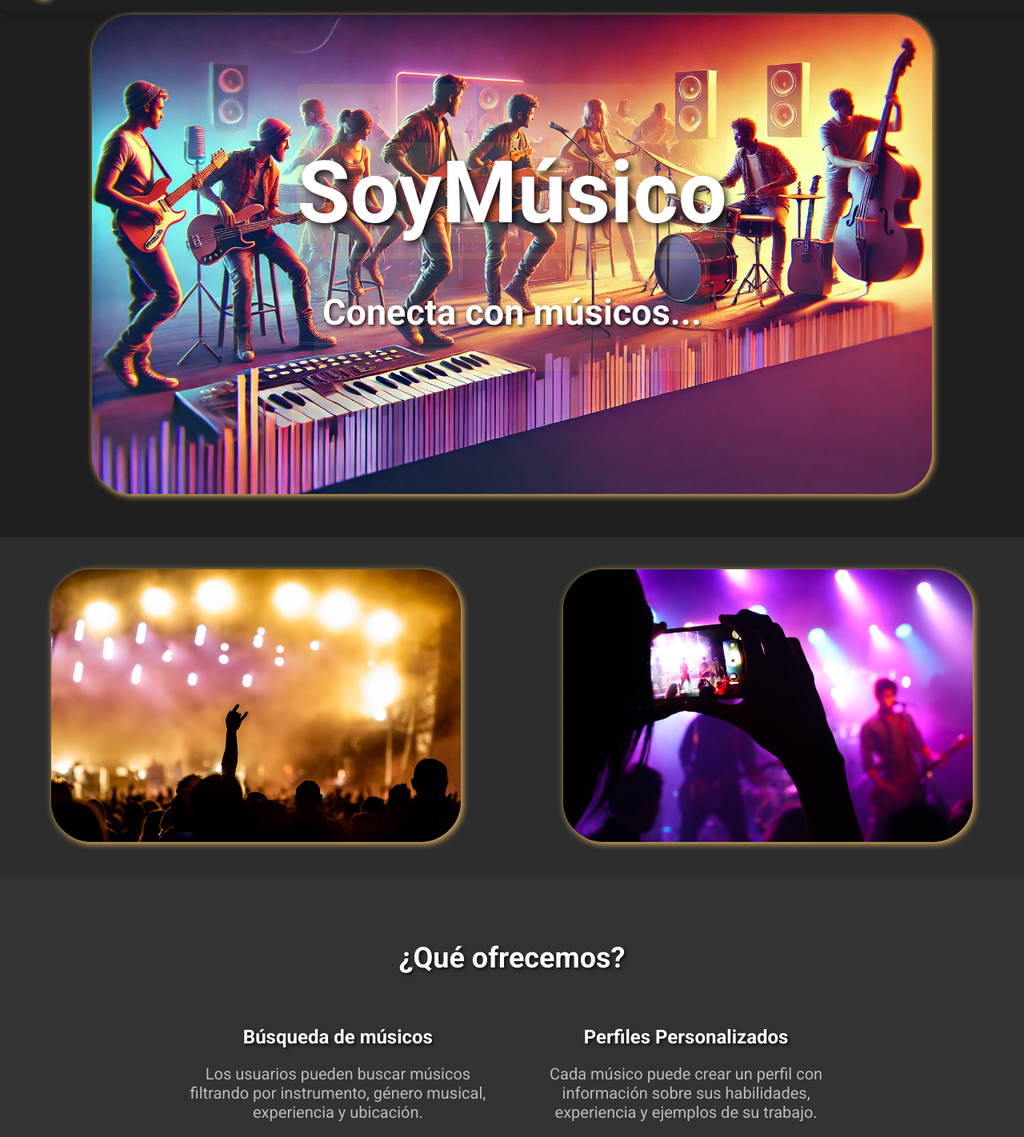
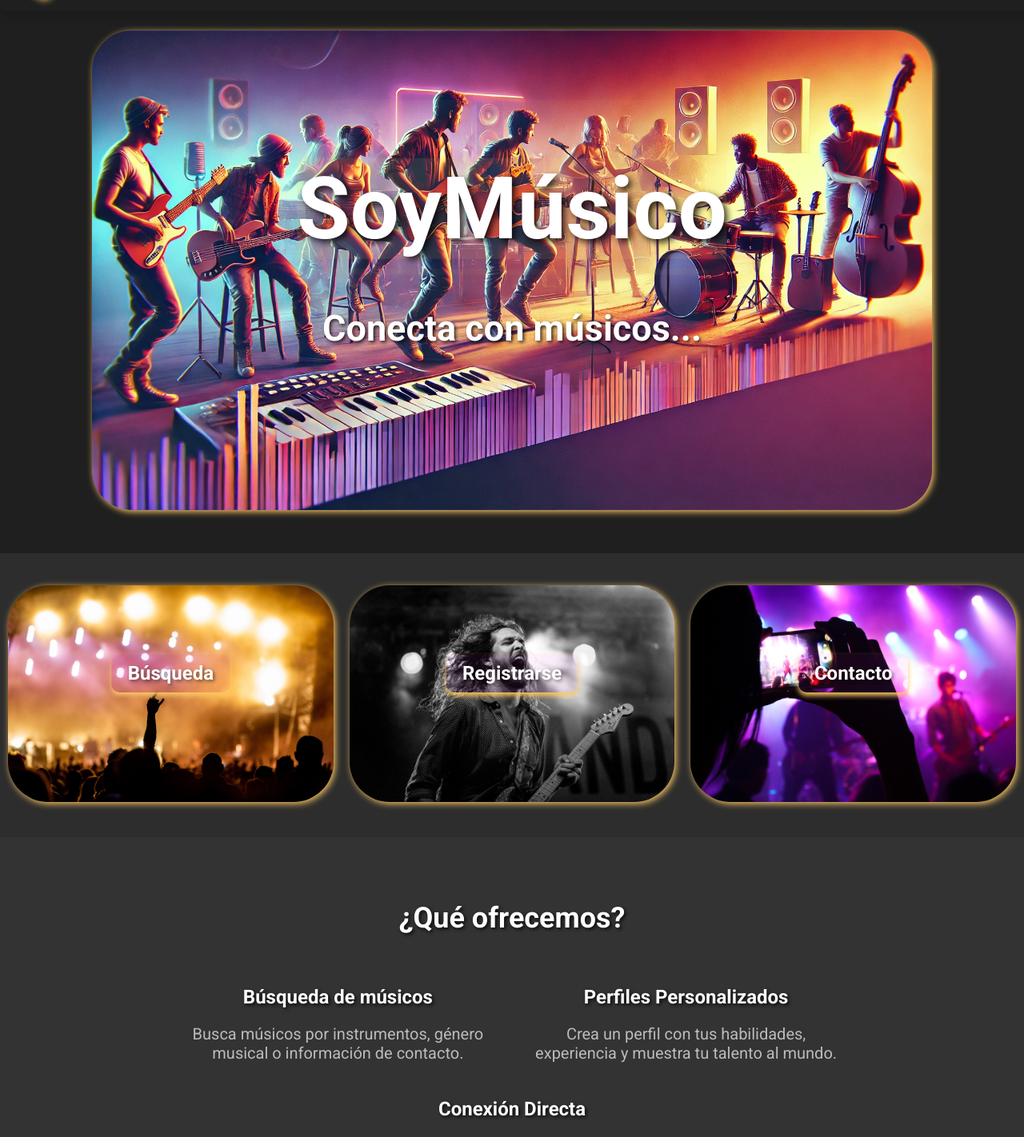
Before and after one commit to irizarry34/soymusico, a React (Create React App) app: page / in a window 1280 px wide. Shown: the part 112-1534 px from the top of the page at 80% size. Built offline with nearby package versions, Linux system fonts and the light colour scheme.

Commit message:
Muchas mejoras: Busqueda de Perfil, corregir logo, apariencia de landingPage, resenas, estrellas, etc

```diff
--- a/src/App.css
+++ b/src/App.css
@@ -19,7 +19,7 @@ body {
 .logo img {
   width: 90px;
   height: 90px;
-  filter: drop-shadow( 2px 2px 4px rgba(255, 200, 100, 1))
+  filter: drop-shadow(2px 2px 4px rgba(255, 200, 100, 1));
 }
 
 nav ul {
@@ -49,8 +49,7 @@ nav ul li a:hover {
   background-color: #1f1f1f;
   padding: 50px;
   flex-direction: column;
-  margin-top: 80px; /* Añadimos margen para compensar la altura del navbar */
-
+  margin-top: 100px; /* Añadimos margen para compensar la altura del navbar */
 }
 
 .hero-image {
@@ -60,15 +59,15 @@ nav ul li a:hover {
 
 .hero-image img {
   width: 100%;
-  max-width: 1300px;
+  max-width: 1250px;
   height: 600px;
   border-radius: 50px;
   object-fit: cover;
-  filter: drop-shadow( 2px 2px 4px rgba(255, 200, 100, 1))
+  filter: drop-shadow(2px 2px 4px rgba(255, 200, 100, 1));
 }
 
 .hero-text {
-  font-size: 50px; /* Ajustado a un tamaño grande pero razonable */
+  font-size: 50px;
   position: absolute;
   top: 35%;
   left: 50%;
@@ -76,8 +75,8 @@ nav ul li a:hover {
   z-index: 1;
   text-align: center;
   color: #FFFFFF;
-  padding: 0px; /* Reduce el padding para evitar problemas de visibilidad */
-  background-color: rgba(255, 201, 100, 0.124);
+  padding: 0px;
+  background-color: rgba(255, 201, 100, 0.045);
   border-radius: 8px;
   text-shadow: 2px 2px 4px rgba(0, 0, 0, 0.8);
 }
@@ -92,7 +91,7 @@ nav ul li a:hover {
   text-align: center;
   color: #ffffff;
   padding: 10px;
-  background-color: rgba(255, 201, 100, 0.101);
+  background-color: rgba(255, 201, 100, 0.045);
   border-radius: 8px;
   text-shadow: 2px 2px 4px rgb(0, 0, 0, 0.8);
 }
@@ -103,7 +102,6 @@ nav ul li a:hover {
   color: #FFFFFF;
   background-color: rgba(255, 201, 100, 0.101);
   text-shadow: 4px 4px 8px rgb(0, 0, 0, 0.8);
-
 }
 
 .hero-text p {
@@ -124,6 +122,7 @@ nav ul li a:hover {
   margin: 0 10px;
   max-width: 40%; /* Limita el ancho máximo de cada feature */
   box-sizing: border-box;
+  position: relative; /* Necesario para el posicionamiento del título */
 }
 
 .feature img {
@@ -131,7 +130,23 @@ nav ul li a:hover {
   max-width: 550px;
   border-radius: 50px;
   object-fit: cover;
-  filter: drop-shadow( 2px 2px 4px rgb(255, 200, 100, 1))
+  filter: drop-shadow(2px 2px 4px rgb(255, 200, 100, 1));
+}
+
+.image-title {
+  position: absolute;
+  top: 40%;  /* Posición vertical al 50% */
+  left: 50%;  /* Posición horizontal al 50% */
+  transform: translate(-50%, -50%);  /* Ajuste para centrar completamente */
+  color: #fff;
+  font-size: 24px;
+  font-weight: bold;
+  background-color: rgba(255, 56, 255, 0.063);  /* Fondo semitransparente */
+  padding: 10px 20px;
+  border-radius: 10px;
+  box-shadow: 0px 4px 6px rgba(255, 200, 100, 1);
+  text-shadow: 2px 2px 4px rgba(0, 0, 0, 0.5);
+  text-align: center;  /* Asegura que el texto dentro esté centrado */
 }
 
 /* Responsive: Pantallas pequeñas */
--- a/src/landingPage/landingpage.js
+++ b/src/landingPage/landingpage.js
@@ -39,7 +39,6 @@ function LandingPage() {
                 <>
                   <li><Link to="/profile">Perfil</Link></li> {/* Enlace al perfil si el usuario ha iniciado sesión */}
                   <li><button className="logout-btn" onClick={handleLogout}>Cerrar Sesión</button></li>
-
                 </>
               ) : (
                 <>
@@ -66,11 +65,32 @@ function LandingPage() {
       {/* Sección Principal */}
       <main>
         <section className="features">
+          {/* Primera imagen - Búsqueda */}
           <div className="feature">
-            <img src="musican3.jpg" alt="Músico 1" className="responsive-img" />
+            <Link to="/search">
+              <div className="image-container">
+                <img src="musican3.jpg" alt="Músico 1" className="responsive-img" />
+                <div className="image-title">Búsqueda</div> {/* Título para la imagen */}
+              </div>
+            </Link>
           </div>
+          {/* Nueva imagen central - Registrarse */}
           <div className="feature">
-            <img src="musican2.jpg" alt="Músico 2" className="responsive-img" />
+            <Link to="/register">
+              <div className="image-container">
+                <img src="musican1.jpg" alt="Registrarse" className="responsive-img" />
+                <div className="image-title">Registrarse</div> {/* Título para la imagen */}
+              </div>
+            </Link>
+          </div>
+          {/* Segunda imagen - Contacto */}
+          <div className="feature">
+            <Link to="/contact">
+              <div className="image-container">
+                <img src="musican2.jpg" alt="Músico 2" className="responsive-img" />
+                <div className="image-title">Contacto</div> {/* Título para la imagen */}
+              </div>
+            </Link>
           </div>
         </section>
 
@@ -78,15 +98,15 @@ function LandingPage() {
           <h2>¿Qué ofrecemos?</h2>
           <div className="service">
             <h3>Búsqueda de músicos</h3>
-            <p>Los usuarios pueden buscar músicos filtrando por instrumento, género musical, experiencia y ubicación.</p>
+            <p>Busca músicos por instrumentos, género musical o información de contacto.</p>
           </div>
           <div className="service">
             <h3>Perfiles Personalizados</h3>
-            <p>Cada músico puede crear un perfil con información sobre sus habilidades, experiencia y ejemplos de su trabajo.</p>
+            <p>Crea un perfil con tus habilidades, experiencia y muestra tu talento al mundo.</p>
           </div>
           <div className="service">
-            <h3>Conexión</h3>
-            <p>Contacta a los músicos directamente desde sus perfiles para coordinar proyectos y colaborar en música.</p>
+            <h3>Conexión Directa</h3>
+            <p>Contacta a músicos desde sus perfiles y colabora fácilmente en proyectos musicales.</p>
           </div>
         </section>
       </main>
--- a/src/loginPage/loginPage.js
+++ b/src/loginPage/loginPage.js
@@ -35,7 +35,6 @@ function LoginPage() {
         <nav>
           <ul>
             <li><Link to="/">Búsqueda</Link></li>
-            <li><Link to="/">Comunidad</Link></li>
             <li><Link to="/">Contacto</Link></li>
             <li><Link to="/login">Iniciar Sesión</Link></li>
             <li><Link to="/register">Registrarse</Link></li>
--- a/src/perfilPage/perfilPage.js
+++ b/src/perfilPage/perfilPage.js
@@ -201,7 +201,6 @@ function PerfilPage() {
           <ul>
             <li><a href="/">Inicio</a></li>
             <li><a href="/search">Búsqueda</a></li>
-            <li><a href="/community">Comunidad</a></li>
             <li><a href="/calendar">Calendario</a></li>
             <li><a href="/contact">Contacto</a></li>
             <li><a href="/inbox">Buzón de Entrada</a></li>
@@ -209,7 +208,7 @@ function PerfilPage() {
             <li><a href="/gallery">Galería</a></li>
             <li><a href="/profile">{user ? user.email : 'Perfil'}</a></li>
             <li><button className="logout-btn" onClick={handleLogout}>Cerrar Sesión</button></li>
-            <li><button className="logout-btn" onClick={() => navigate('/publicProfile')}>Perfil Público</button></li>
+            <li><button className="logout-btn" onClick={() => navigate(`/publicProfile/${user?.id}`)}>Perfil Público</button></li> {/* Ajuste aquí */}
           </ul>
         </nav>
       </div>
--- a/src/publicprofile/publicProfile.js
+++ b/src/publicprofile/publicProfile.js
@@ -1,15 +1,26 @@
 import React, { useState, useEffect } from 'react';
+import { useParams } from 'react-router-dom';
 import '../publicprofile/publicProfile.css';
 import { supabase } from '../supabaseClient';
-import instrumentIcons from '../instrumentIcons';
 import { useNavigate } from 'react-router-dom';
 import ReactStars from 'react-stars';
 
-// Importa todos los iconos en una sola línea, evitando duplicados
+// Importa todos los iconos en una sola línea
 import { FaGuitar, FaDrum, FaMusic, FaCompactDisc, FaHeadphones } from 'react-icons/fa';
 import { GiElectric, GiMicrophone, GiSaxophone, GiFlute } from 'react-icons/gi';
 import { MdAudiotrack, MdRecordVoiceOver } from 'react-icons/md';
 import { IoMdMic } from 'react-icons/io';
+
+// Define los iconos para cada instrumento musical
+const instrumentIcons = {
+  Guitarra: <FaGuitar />,
+  Batería: <FaDrum />,
+  Micrófono: <IoMdMic />,
+  Saxofón: <GiSaxophone />,
+  Flauta: <GiFlute />,
+  Bajo: <GiElectric />,
+  Voz: <MdRecordVoiceOver />,
+};
 
 // Define los iconos para cada género musical
 const genreIcons = {
@@ -46,11 +57,14 @@ const genreIcons = {
 };
 
 function PublicProfile() {
-  const [user, setUser] = useState(null);
+  const { id } = useParams();
+  const [currentUser, setCurrentUser] = useState(null); // Usuario autenticado
+  const [publicUser, setPublicUser] = useState(null); // Usuario del perfil público
   const [bio, setBio] = useState('');
   const [instruments, setInstruments] = useState([]);
   const [genres, setGenres] = useState([]);
   const [photoUrl, setPhotoUrl] = useState(null);
+  const [reviews, setReviews] = useState([]); // Almacenar las reseñas
   const [review, setReview] = useState('');
   const [rating, setRating] = useState(0);
   const [contactMessage, setContactMessage] = useState('');
@@ -59,33 +73,61 @@ function PublicProfile() {
 
   const navigate = useNavigate(); // Para redirigir
 
+  // Obtener los datos del usuario autenticado
   useEffect(() => {
-    const fetchUserData = async () => {
-      const { data: { user } } = await supabase.auth.getUser();
-      if (user) {
-        setUser(user);
+    const fetchCurrentUser = async () => {
+      const { data: { user }, error } = await supabase.auth.getUser();
+      if (error) {
+        console.error('Error obteniendo el usuario autenticado:', error);
+        return;
+      }
+      setCurrentUser(user); // Guardar los datos del usuario autenticado
+    };
+
+    fetchCurrentUser();
+  }, []);
+
+  // Obtener los datos del perfil público (usuario seleccionado en la búsqueda)
+  useEffect(() => {
+    const fetchPublicUserData = async () => {
       const { data: userData, error } = await supabase
         .from('users')
-          .select('bio, instruments, genres, photo_url')
-          .eq('id', user.id)
+        .select('bio, instruments, genres, photo_url, first_name, last_name, email')
+        .eq('id', id)
         .single();
 
       if (error) {
-          console.error("Error fetching user data:", error);
+        console.error("Error al obtener los datos del perfil público:", error);
         return;
       }
 
       if (userData) {
+        setPublicUser(userData);
         setBio(userData.bio || '');
         setInstruments(userData.instruments ? userData.instruments.split(', ') : []);
         setGenres(userData.genres ? userData.genres.split(', ') : []);
         setPhotoUrl(userData.photo_url || '');
       }
+    };
+
+    const fetchReviews = async () => {
+      const { data: reviewsData, error } = await supabase
+        .from('reviews')
+        .select('review_text, rating, created_at, reviewer_user_id')
+        .eq('reviewed_user_id', id);
+
+      if (error) {
+        console.error("Error al obtener las reseñas:", error);
+      } else {
+        setReviews(reviewsData);
       }
     };
 
-    fetchUserData();
-  }, []);
+    if (id) {
+      fetchPublicUserData();
+      fetchReviews();
+    }
+  }, [id]);
 
   const renderInstrumentIcon = (instrument) => {
     return instrumentIcons[instrument] || <FaMusic />;
@@ -99,41 +141,59 @@ function PublicProfile() {
     setRating(newRating);
   };
 
-  const handleSubmitReview = () => {
+  const handleSubmitReview = async () => {
+    const { error } = await supabase
+      .from('reviews')
+      .insert([
+        { reviewer_user_id: currentUser.id, reviewed_user_id: id, review_text: review, rating: rating }
+      ]);
+
+    if (error) {
+      console.error("Error al enviar la reseña:", error);
+    } else {
       console.log("Reseña enviada:", review, "Puntuación:", rating);
+      setReview('');
+      setRating(0);
+    }
   };
 
   const handleContactMessage = () => {
     console.log("Mensaje de contacto enviado:", contactMessage, contactEmail, contactPhone);
   };
 
+  if (!publicUser) {
+    return <p>Cargando perfil...</p>;
+  }
+
   return (
     <div className="perfil-page">
       {/* Navbar */}
       <div className="navbar">
         <div className="logo">
-          <img src="Subject.png" alt="Logo" />
+          <img src="/Subject.png" alt="Logo" />
         </div>
         <nav>
           <ul>
             <li><a href="/">Inicio</a></li>
-            <li><a href="/search">Búsqueda</a></li> {/* Enlace para la búsqueda */}
-            <li><a href="/community">Comunidad</a></li>
+            <li><a href="/search">Búsqueda</a></li>
             <li><a href="/calendar">Calendario</a></li>
             <li><a href="/contact">Contacto</a></li>
             <li><a href="/inbox">Buzón de Entrada</a></li>
             <li><a href="/gallery">Galería</a></li>
-            <li><a href="/profile">{user ? user.email : 'Perfil'}</a></li>
+            <li><a href="/profile">{currentUser ? currentUser.email : 'Perfil'}</a></li>
             <li><button className="logout-btn" onClick={() => navigate('/login')}>Cerrar Sesión</button></li>
           </ul>
         </nav>
       </div>
 
-      {/* Sección de la Foto de Perfil */}
+      {/* Sección de la Foto de Perfil y nombre completo */}
       <div className="profile-container">
         <div className="left-section">
           <div className="profile-photo-section">
             {photoUrl ? <img src={photoUrl} alt="Foto de Perfil" className="profilephoto" /> : <p>No hay foto de perfil.</p>}
+          </div>
+          <div className="profile-name">
+            <h2>{`${publicUser.first_name} ${publicUser.last_name}`}</h2>
           </div>
 
           {/* Sección de la Autobiografía */}
@@ -180,7 +240,6 @@ function PublicProfile() {
                 </ul>
               </div>
 
-              {/* Sección de Géneros Musicales */}
               <div className="genres">
                 <h3>Géneros Musicales:</h3>
                 <ul>
@@ -190,6 +249,28 @@ function PublicProfile() {
                 </ul>
               </div>
             </div>
+          </div>
+
+          {/* Sección para mostrar reseñas */}
+          <div className="reviews-list">
+            <h3>Reseñas</h3>
+            {reviews.length > 0 ? (
+              reviews.map((reviewItem, index) => (
+                <div key={index} className="review-item">
+                  <p><strong>Reseña:</strong> {reviewItem.review_text}</p>
+                  <ReactStars
+                    count={5}
+                    value={reviewItem.rating}
+                    size={24}
+                    edit={false}
+                    color2={'#ffd700'}
+                  />
+                  <p><small>Escrita el: {new Date(reviewItem.created_at).toLocaleDateString()}</small></p>
+                </div>
+              ))
+            ) : (
+              <p>No hay reseñas aún.</p>
+            )}
           </div>
 
           {/* Espacio para escribir reseñas con estrellas */}
--- a/src/registerpage/registerPage.js
+++ b/src/registerpage/registerPage.js
@@ -106,7 +106,6 @@ function RegisterPage() {
           <ul>
             <li><Link to="/">Inicio</Link></li>
             <li><Link to="/search">Búsqueda</Link></li>
-            <li><Link to="/community">Comunidad</Link></li>
             <li><Link to="/contact">Contacto</Link></li>
             <li><Link to="/login">Iniciar Sesión</Link></li>
             <li><Link to="/register">Registrarse</Link></li>
```
Also changed, not shown: src/searchPage/searchPage.js (+46 -10 lines). Lines whose indentation alone changed are shown as unchanged.
